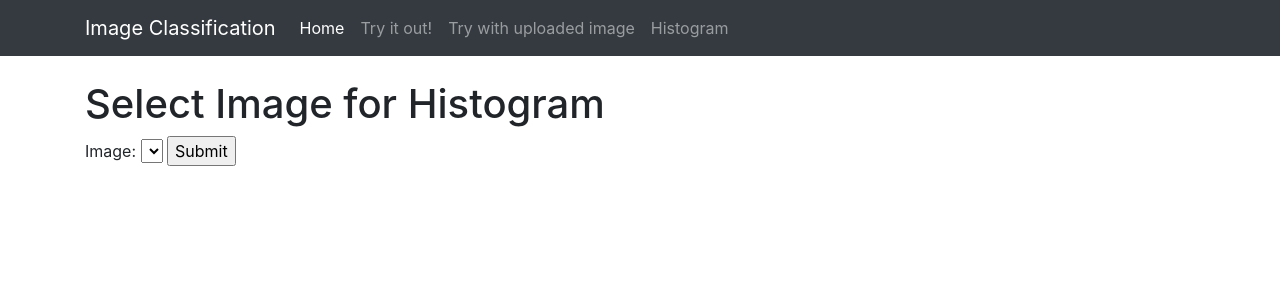
After one commit to kenanarslanbay/image-classification, a FastAPI app: template app/templates/histogram_select.html in a window 1280 px wide. The commit adds this page. Shown: the top 300 px of the page. Run offline with FastAPI, Linux system fonts and the light colour scheme; the template is opened without the code that fills it, so the values that code supplies are empty; some libraries are stand-ins or nearby versions.

Commit message:
add histogram section

```diff
--- a/app/templates/base.html
+++ b/app/templates/base.html
@@ -2,23 +2,21 @@
 <html lang="en">
 <head>
     <meta charset="UTF-8">
-    <title>Image classification</title>
-    <script src="http://ajax.googleapis.com/ajax/libs/jquery/1.10.1/jquery.min.js"></script>
+    <title>Image Classification</title>
+    <script src="https://ajax.googleapis.com/ajax/libs/jquery/1.10.1/jquery.min.js"></script>
     <link href="https://stackpath.bootstrapcdn.com/bootstrap/4.5.2/css/bootstrap.min.css" rel="stylesheet">
     <script src="https://cdn.jsdelivr.net/npm/chart.js@2.8.0"></script>
-    <link rel="shortcut icon" href="static/favicon.ico">
+    <!-- Use absolute path for favicon -->
+    <link rel="shortcut icon" href="/static/favicon.ico">
 </head>
 <body>
-
 <nav class="navbar navbar-expand-lg navbar-dark bg-dark">
     <div class="container">
-
         <a class="navbar-brand" href="/">Image Classification</a>
         <button class="navbar-toggler" type="button" data-toggle="collapse" data-target="#navbarSupportedContent"
                 aria-controls="navbarSupportedContent" aria-expanded="false" aria-label="Toggle navigation">
             <span class="navbar-toggler-icon"></span>
         </button>
-
         <div class="collapse navbar-collapse" id="navbarSupportedContent">
             <ul class="navbar-nav mr-auto">
                 <li class="nav-item active">
@@ -27,31 +25,30 @@
                 <li class="nav-item">
                     <a class="nav-link" href="/classifications">Try it out!</a>
                 </li>
-                <!-- New Upload Image link -->
                 <li class="nav-item">
-                    <a class="nav-link" href="/classifications/upload"> Try with uploaded image Image</a>
+                    <a class="nav-link" href="/classifications/upload">Try with uploaded image</a>
+                </li>
+                <li class="nav-item">
+                    <a class="nav-link" href="/histogram/select">Histogram</a>
                 </li>
             </ul>
         </div>
     </div>
 </nav>
-
 <div class="container mt-4">
     <!-- Display errors if any -->
     <div class="text-danger font-weight-bold">
         {% if errors %}
           <ul>
-          {% for error in errors %}
+            {% for error in errors %}
               <li>{{ error }}</li>
-          {% endfor %}
+            {% endfor %}
           </ul>
         {% endif %}
     </div>
-
     {% block content %}
     {% endblock %}
 </div>
-
 <script src="https://code.jquery.com/jquery-2.1.4.min.js"></script>
 <script src="https://stackpath.bootstrapcdn.com/bootstrap/4.5.2/js/bootstrap.min.js"></script>
 </body>
--- a/app/templates/classification_output.html
+++ b/app/templates/classification_output.html
@@ -3,7 +3,6 @@
 {% block content %}
     <style>
         .large-front-thumbnail {
-            position: relative;
             max-width: 100%;
             height: auto;
             display: block;
@@ -13,9 +12,7 @@
     <div class="row">
         <div class="col-md-6">
             <div class="card mb-4">
-                <img class="large-front-thumbnail"
-                     src="/static/imagenet_subset/{{ image_id }}"
-                     alt="{{ image_id }}"/>
+                <img class="large-front-thumbnail" src="/static/imagenet_subset/{{ image_id }}" alt="{{ image_id }}"/>
             </div>
         </div>
         <div class="col-md-6">
--- /dev/null
+++ b/app/templates/histogram_select.html
@@ -0,0 +1,14 @@
+{% extends "base.html" %}
+
+{% block content %}
+    <h1>Select Image for Histogram</h1>
+    <form action="/histogram/select" method="post" novalidate>
+        <label for="image_id">Image:</label>
+        <select id="image_id" name="image_id">
+            {% for image in images %}
+                <option value="{{ image }}">{{ image }}</option>
+            {% endfor %}
+        </select>
+        <input type="submit" value="Submit">
+    </form>
+{% endblock %}
--- a/main.py
+++ b/main.py
@@ -11,24 +11,25 @@ from app.utils import list_images
 
 # New import for the upload routes.
 from app.routes.upload import router as upload_router
+# New import for the histogram routes.
+from app.routes.histogram import router as histogram_router
 
 app = FastAPI()
 
 # Mount static files and configure templates.
 app.mount("/static", StaticFiles(directory="app/static"), name="static")
 templates = Jinja2Templates(directory="app/templates")
-# Make the templates available in the app state so that submodules (like the upload routes) can use them.
+# Make the templates available in the app state so submodules (upload, histogram) can use them.
 app.state.templates = templates
 
-# Instantiate configuration (if needed later)
+# Instantiate configuration
 config = Configuration()
 
 @app.get("/info")
 def info() -> dict[str, list[str]]:
     list_of_images = list_images()
     list_of_models = Configuration.models
-    data = {"models": list_of_models, "images": list_of_images}
-    return data
+    return {"models": list_of_models, "images": list_of_images}
 
 @app.get("/", response_class=HTMLResponse)
 def home(request: Request):
@@ -48,24 +49,17 @@ async def request_classification(request: Request):
     if not form.is_valid():
         return templates.TemplateResponse(
             "classification_select.html",
-            {
-                "request": request,
-                "errors": form.errors,
-                "images": list_images(),
-                "models": Configuration.models,
-            },
+            {"request": request, "errors": form.errors, "images": list_images(), "models": Configuration.models},
         )
     image_id = form.image_id
     model_id = form.model_id
     classification_scores = classify_image(model_id=model_id, img_id=image_id)
     return templates.TemplateResponse(
         "classification_output.html",
-        {
-            "request": request,
-            "image_id": image_id,
-            "classification_scores": json.dumps(classification_scores),
-        },
+        {"request": request, "image_id": image_id, "classification_scores": json.dumps(classification_scores)},
     )
 
-# Include the new upload routes under the /classifications prefix.
+# Include upload routes under the /classifications prefix.
 app.include_router(upload_router, prefix="/classifications")
+# Include histogram routes under the /histogram prefix.
+app.include_router(histogram_router, prefix="/histogram")
```
Also changed, not shown: app/routes/histogram.py (added, +66 -0 lines), app/templates/histogram_output.html (added, +16 -0 lines).
